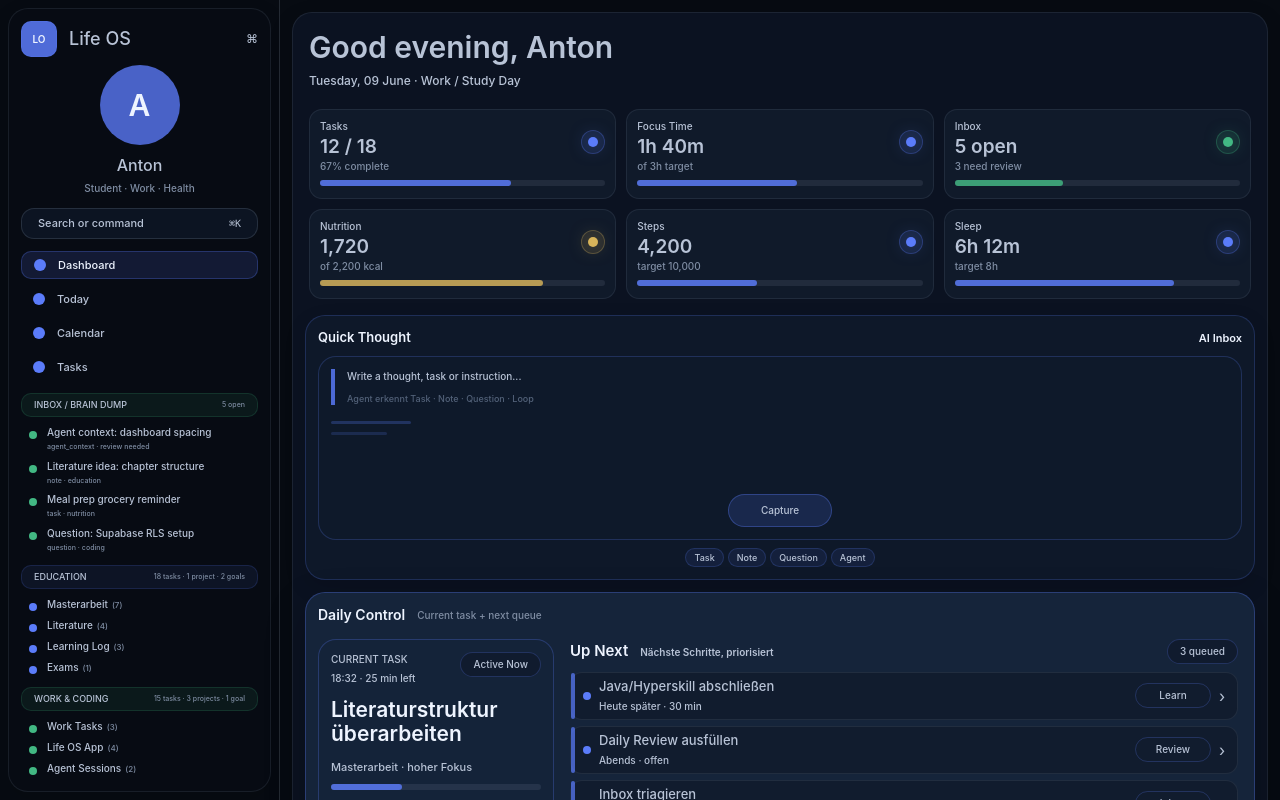
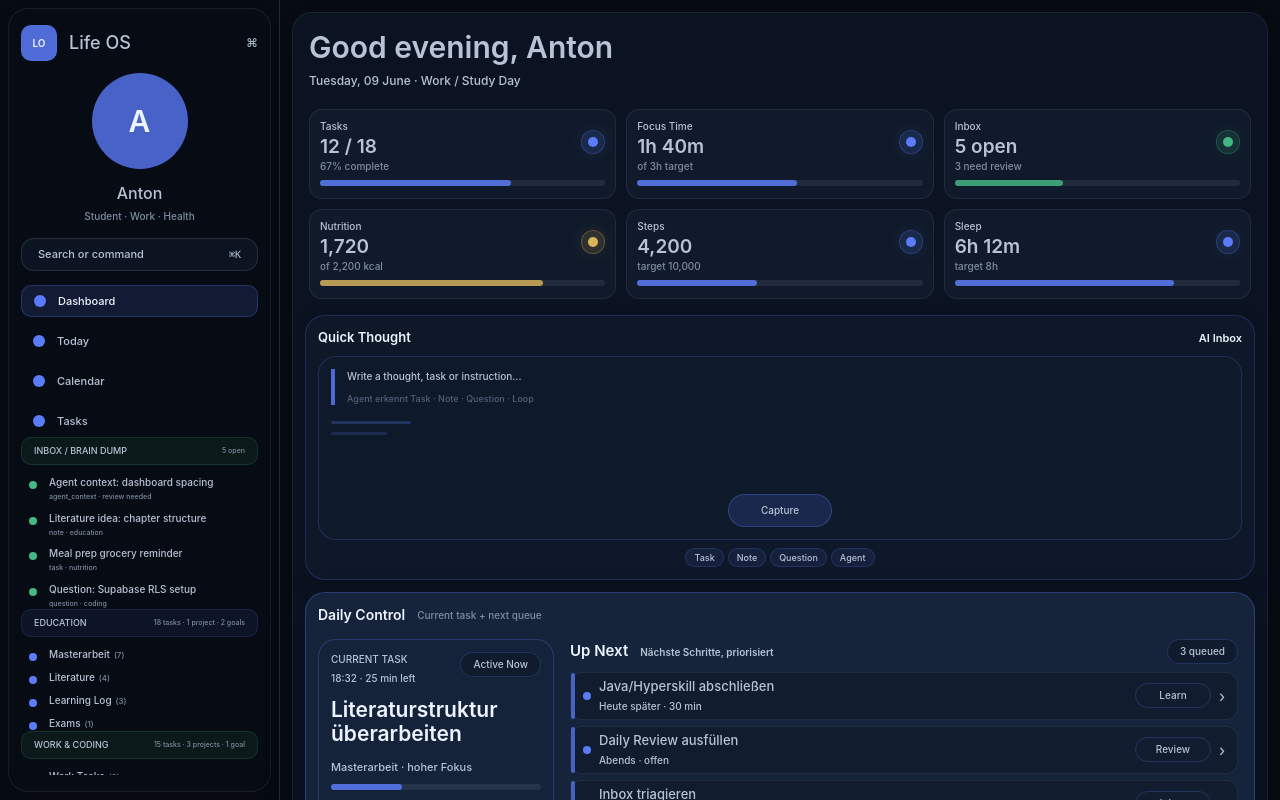
Before and after one commit to Planton361/life-os, a Next.js app: page /dashboard in a window 1280 px wide. Shown: the top 800 px of the page. Built offline with nearby package versions, Linux system fonts and the light colour scheme.

Commit message:
Größe finalisiert

```diff
--- a/src/components/dashboard/dashboard-sections.tsx
+++ b/src/components/dashboard/dashboard-sections.tsx
@@ -580,8 +580,8 @@ export function HabitTrackers() {
       headerAccessory={windowSwitch}
       title={habitTrackers.title}
     >
-      <div className="p-4 2xl:px-[28px] 2xl:pb-1.5 2xl:pt-4">
-        <div className="grid grid-cols-2 gap-3 sm:grid-cols-4 2xl:grid-cols-[123px_123px_123px_123px] 2xl:gap-x-[14px] 2xl:gap-y-2">
+      <div className="p-4 2xl:px-[28px] 2xl:pb-1.5 2xl:pt-6">
+        <div className="grid grid-cols-2 gap-3 sm:grid-cols-4 2xl:grid-cols-[130px_130px_130px_130px] 2xl:gap-x-[14px] 2xl:gap-y-5">
           {habits.map((habit) => (
             <article
               className="min-h-[68px] rounded-[14px] border border-[var(--border-subtle)] bg-[#101a2a] p-2.5"
@@ -655,7 +655,7 @@ export function ActivePortfolio() {
       titleClassName="text-xl"
     >
       <div className="p-4 2xl:px-[26px] 2xl:pb-3 2xl:pt-4">
-        <div className="mb-3 rounded-[13px] border border-[var(--border-subtle)] bg-[#0b1422] p-3 2xl:mb-4">
+        <div className="mb-3 rounded-[13px] border border-[var(--border-subtle)] bg-[#0b1422] p-3 2xl:mb-6">
           <div className="grid gap-3 sm:grid-cols-[132px_minmax(0,1fr)] sm:items-center">
             <div>
               <p className="text-[13px] font-semibold text-[var(--text-primary)]">
--- a/src/components/layout/command-center.tsx
+++ b/src/components/layout/command-center.tsx
@@ -320,7 +320,7 @@ function TimeProgress() {
         </div>
         <div className="rounded-[18px] border border-[rgba(168,183,204,.10)] bg-[rgba(168,183,204,.07)] p-2 text-center">
           <div aria-hidden="true" className="mx-auto h-6 w-12 rounded-full bg-[rgba(168,183,204,.30)]" />
-          <p className="mt-1 text-[9px] font-medium text-[var(--text-muted)]">
+          <p className="mt-2 text-[9px] font-medium text-[var(--text-muted)]">
             {commandCenter.weather.temperatureLabel}
           </p>
           <p className="mt-0.5 text-[9px] font-medium text-[var(--text-muted)]">
--- a/src/components/layout/sidebar.tsx
+++ b/src/components/layout/sidebar.tsx
@@ -12,7 +12,7 @@ function sectionStyle(accent: string): CSSProperties {
 export function Sidebar() {
   return (
     <aside className="border-b border-[var(--border-default)] bg-[var(--bg-app)] p-2 lg:h-dvh lg:min-h-0 lg:overflow-hidden lg:border-b-0 lg:border-r">
-      <div className="flex h-full min-h-0 flex-col rounded-[20px] border border-[var(--border-subtle)] bg-[#070b13] px-3 py-3 shadow-[0_8px_22px_rgba(0,0,0,0.12)]">
+      <div className="flex h-full min-h-0 flex-col rounded-[20px] border border-[var(--border-subtle)] bg-[#070b13] px-3 py-4 shadow-[0_8px_22px_rgba(0,0,0,0.12)] lg:h-[calc(100dvh-16px)] 2xl:max-h-[1424px]">
         <div className="flex items-center justify-between gap-3">
           <div className="flex items-center gap-3">
             <div className="grid size-9 place-items-center rounded-[10px] border border-[rgba(91,124,250,.22)] bg-[rgba(91,124,250,.86)] text-[10px] font-semibold text-[var(--text-primary)]">
@@ -34,11 +34,11 @@ export function Sidebar() {
           Inhalt
         </a>
 
-        <div className="mt-2 flex flex-col items-center">
-          <div className="grid size-20 place-items-center rounded-full bg-[rgba(91,124,250,.78)] text-3xl font-semibold text-[var(--text-primary)]">
+        <div className="mt-3 flex flex-col items-center">
+          <div className="grid size-24 place-items-center rounded-full bg-[rgba(91,124,250,.78)] text-3xl font-semibold text-[var(--text-primary)]">
             A
           </div>
-          <p className="mt-2 text-base font-medium text-[var(--text-secondary)]">
+          <p className="mt-3 text-base font-medium text-[var(--text-secondary)]">
             Anton
           </p>
           <p className="mt-1 text-[10px] font-medium text-[var(--text-muted)]">
@@ -48,7 +48,7 @@ export function Sidebar() {
 
         <div
           aria-label="Search or command"
-          className="mt-3 flex min-h-[31px] items-center justify-between rounded-[13px] border border-[rgba(168,183,204,.16)] bg-[#0c1422] px-4 text-[11px] font-medium text-[var(--text-secondary)]"
+          className="mt-3.5 flex min-h-[33px] items-center justify-between rounded-[13px] border border-[rgba(168,183,204,.16)] bg-[#0c1422] px-4 text-[11px] font-medium text-[var(--text-secondary)]"
           role="search"
         >
           <span>Search or command</span>
@@ -57,14 +57,14 @@ export function Sidebar() {
           </kbd>
         </div>
 
-        <nav aria-label="Hauptnavigation" className="mt-3 min-h-0 flex-1 space-y-3 overflow-hidden">
-          <div className="space-y-1.5">
+        <nav aria-label="Hauptnavigation" className="mt-3.5 flex min-h-0 flex-1 flex-col justify-between overflow-hidden">
+          <div className="space-y-2">
             {navigationItems.map((item) =>
               item.status === "active" ? (
                 <Link
                   aria-current="page"
                   className={cn(
-                    "flex min-h-7 items-center rounded-[10px] border px-3 text-[11px] font-medium transition",
+                    "flex min-h-8 items-center rounded-[10px] border px-3 text-[11px] font-medium transition",
                     "border-[rgba(91,124,250,.28)] bg-[rgba(91,124,250,.14)] text-[var(--text-secondary)] hover:border-[rgba(91,124,250,.48)]",
                   )}
                   href={item.href}
@@ -80,7 +80,7 @@ export function Sidebar() {
               ) : (
                 <span
                   aria-disabled="true"
-                  className="flex min-h-7 items-center rounded-[10px] px-3 text-[11px] font-medium text-[var(--text-secondary)]"
+                  className="flex min-h-8 items-center rounded-[10px] px-3 text-[11px] font-medium text-[var(--text-secondary)]"
                   key={item.label}
                 >
                   <span
@@ -96,7 +96,7 @@ export function Sidebar() {
 
           {sidebarSections.map((section) => (
             <section key={section.title} style={sectionStyle(section.accent)}>
-              <div className="flex min-h-6 items-center justify-between gap-2 rounded-[10px] border border-[color-mix(in_srgb,var(--section-accent)_16%,transparent)] bg-[color-mix(in_srgb,var(--section-accent)_8%,transparent)] px-3">
+              <div className="flex min-h-7 items-center justify-between gap-2 rounded-[10px] border border-[color-mix(in_srgb,var(--section-accent)_16%,transparent)] bg-[color-mix(in_srgb,var(--section-accent)_8%,transparent)] px-3">
                 <h2 className="text-[9px] font-medium uppercase text-[var(--text-secondary)]">
                   {section.title}
                 </h2>
@@ -104,9 +104,9 @@ export function Sidebar() {
                   {section.summary}
                 </p>
               </div>
-              <div className="mt-2 space-y-1.5 px-2">
+              <div className="mt-2.5 space-y-2 px-2">
                 {section.items.map((item) => (
-                  <div className="grid grid-cols-[8px_minmax(0,1fr)] gap-2.5" key={item.label}>
+                  <div className="grid grid-cols-[8px_minmax(0,1fr)] gap-3" key={item.label}>
                     <span
                       aria-hidden="true"
                       className="mt-1.5 size-2 rounded-full bg-[var(--section-accent)]"
```
